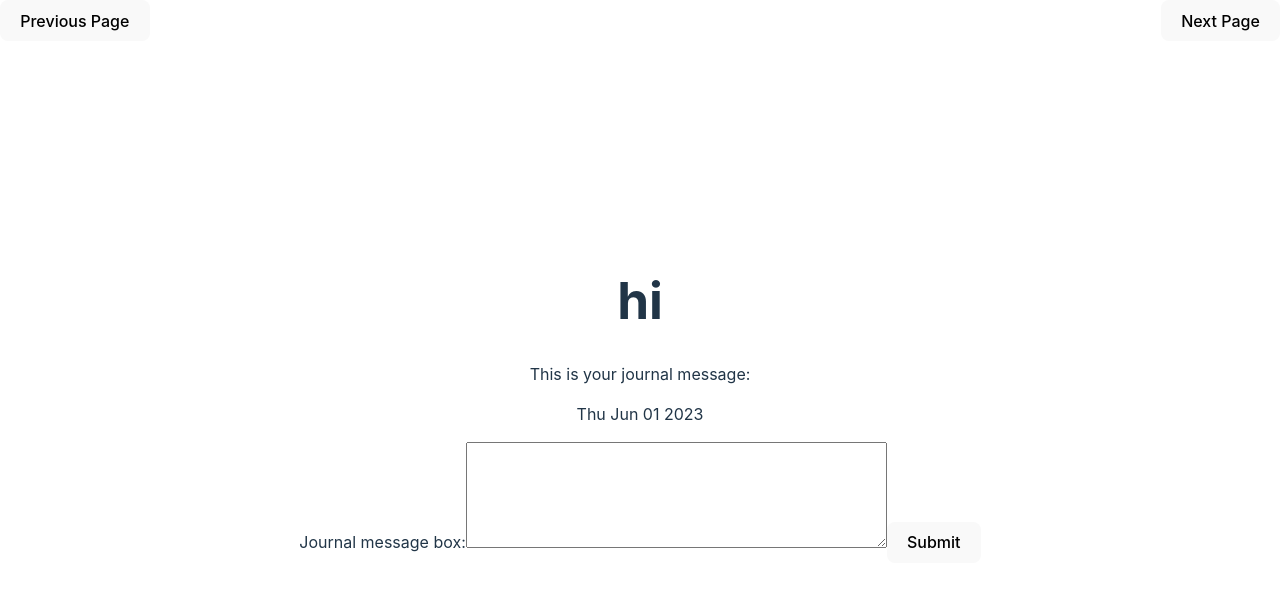
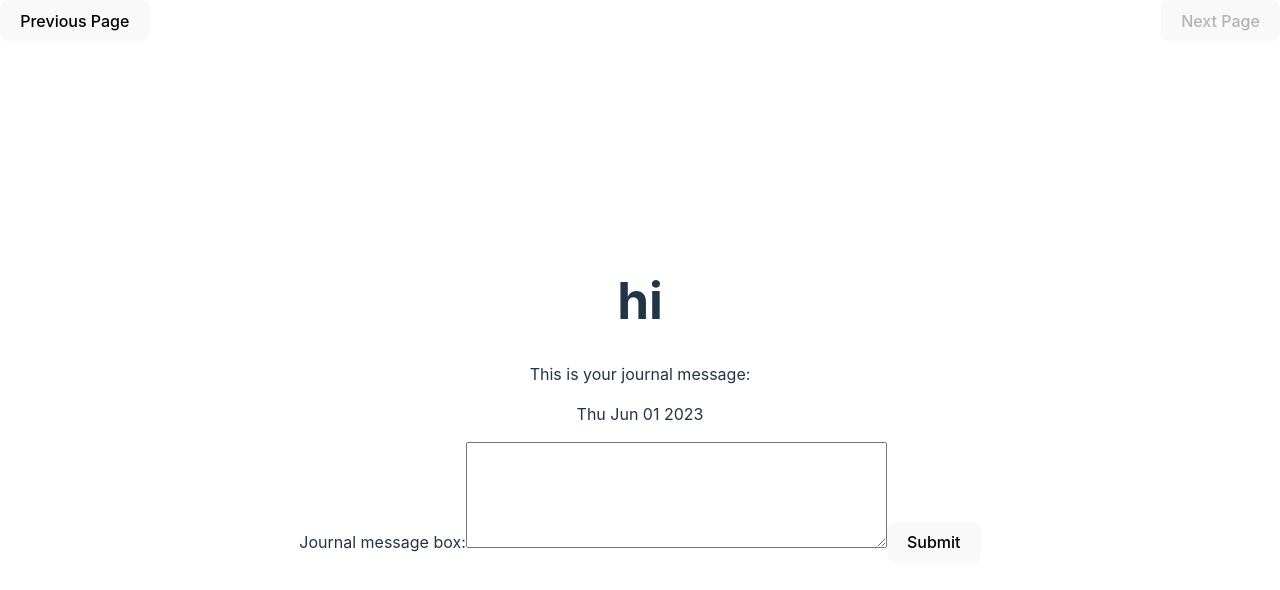
Before and after one commit to vinithabaskaran09/pregnancy_journal, a React (Vite) app in the folder frontend/: page /journal in a window 1280 px wide. Shown: the top 590 px of the page. Built offline with nearby package versions, Linux system fonts and the light colour scheme; no server answers.

Commit message:
Complete diablenextbutton function in journals component

```diff
--- a/frontend/src/components/features/Journal.jsx
+++ b/frontend/src/components/features/Journal.jsx
@@ -1,5 +1,6 @@
 import { useEffect } from "react";
 import { useState } from "react";
+import { useRef } from "react";
 import { useNavigate } from 'react-router-dom';
 
 function Journal(props) {
@@ -10,12 +11,16 @@ function Journal(props) {
         display_journal(current_date)
     }
 
+    // if current_d
+
+
     let current_date_notstring = new Date();
     let current_date = current_date_notstring.toDateString();
 
     const [journal_message, setJournalMessage] = useState("");
     const [date, setDate] = useState(current_date);
     const [newMessage, setnewMessage] = useState("");
+    const [disableNextButton, setdisableNextButton] = useState(true);
 
 
     // function date_function(){
@@ -40,7 +45,7 @@ function Journal(props) {
         current_date_notstring = new Date(date);
         current_date_notstring.setDate(current_date_notstring.getDate() - 1);
         let previous_dateString = current_date_notstring.toDateString();
-
+        setdisableNextButton(false)
         setDate(previous_dateString)
         display_journal(previous_dateString)
     }
@@ -48,8 +53,21 @@ function Journal(props) {
     function next_date(event) {
         event.preventDefault();
         current_date_notstring = new Date(date);
+        // example: June 15
+        console.log(current_date_notstring)
         current_date_notstring.setDate(current_date_notstring.getDate() + 1);
         let next_dateString = current_date_notstring.toDateString();
+        // example: June 16
+        console.log(next_dateString)
+        // if next_dateString > current_date_notstring:
+        let today = new Date();
+        today.setHours(0, 0, 0, 0);
+        if (current_date_notstring >= today){
+            setdisableNextButton(true)
+        }
+        if (current_date_notstring > today){
+            return
+        }
         setDate(next_dateString)
         display_journal(next_dateString)
     }
@@ -119,7 +137,7 @@ function Journal(props) {
                 <button type="submit" onClick={previous_date}>Previous Page</button>
             </div>
             <div style={{ textAlign: 'right', position: 'absolute', top: 0, right: 0 }}>
-                <button type="submit" onClick={next_date}>Next Page</button>
+                <button type="submit" onClick={next_date} disabled={disableNextButton}>Next Page</button>
             </div>
             <form onSubmit={journal_creation}>
                 <label>Journal message box:</label>
```
